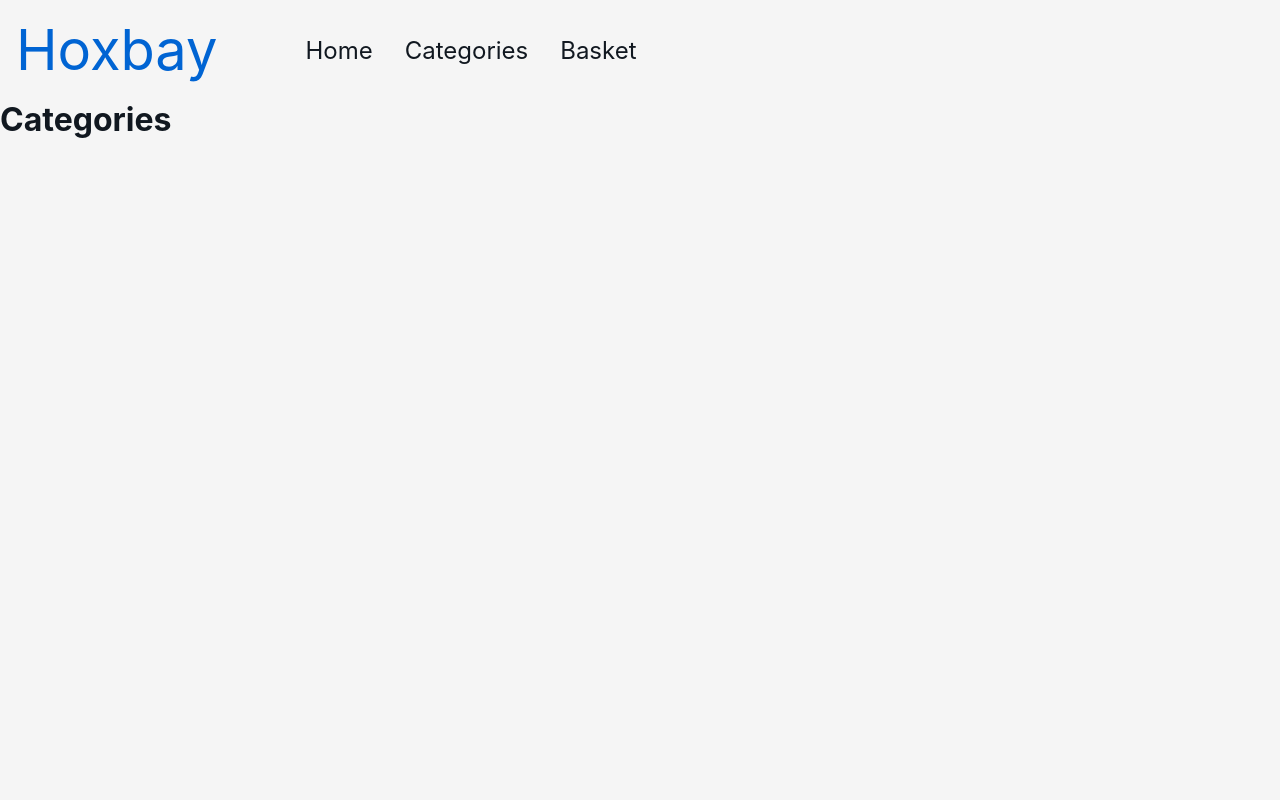
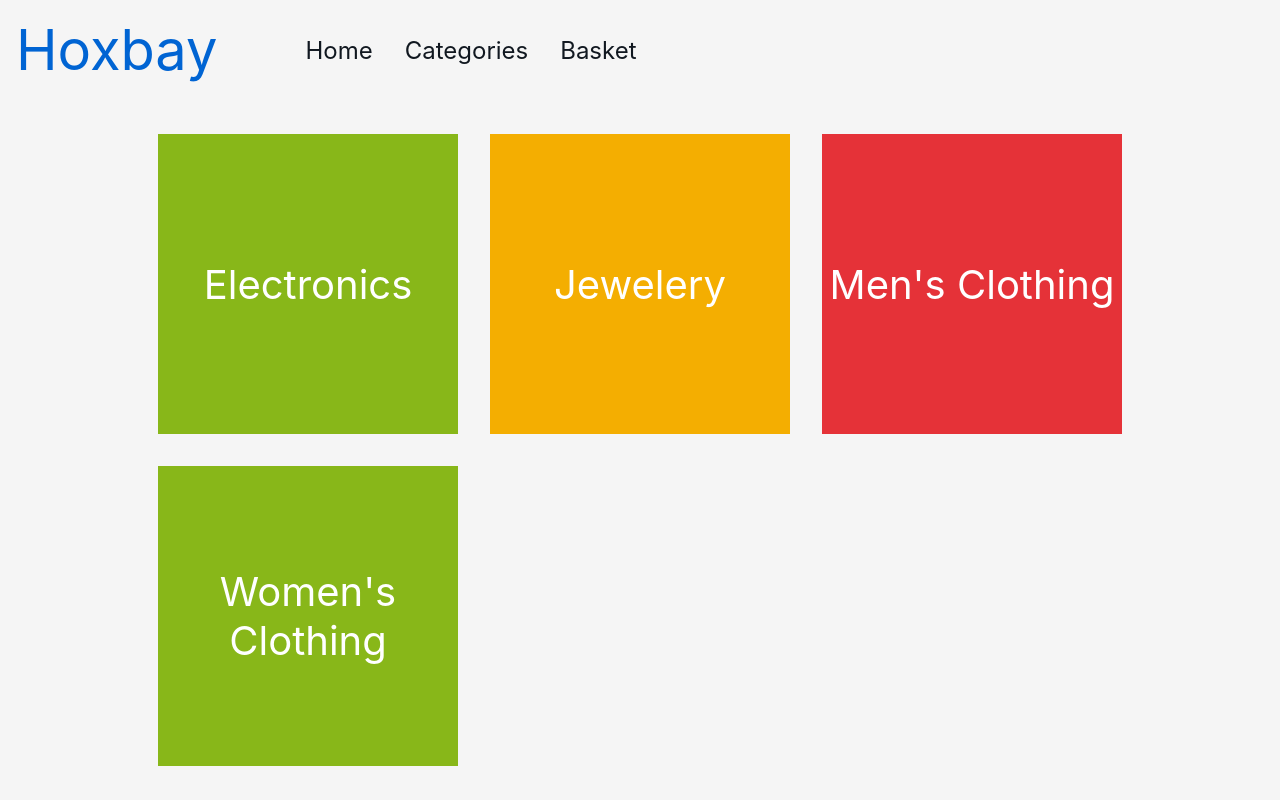
Before and after one commit to Igli-Boci/hoxton-react-hoxbay, a React (Vite) app: page /categories in a window 1280 px wide. Built offline with nearby package versions, Linux system fonts and the light colour scheme; data requests are answered from the project's data file.

Commit message:
Adding categories of products

```diff
--- a/src/pages/Categories.tsx
+++ b/src/pages/Categories.tsx
@@ -1,7 +1,26 @@
+import { useEffect, useState } from "react";
+import { Link } from "react-router-dom";
+import { getRandomColor } from "../helpers";
+import { Category } from "../types";
+
 export function Categories() {
+  const [categories, setCategories] = useState<Category>([]);
+
+  useEffect(() => {
+    fetch("http://localhost:3010/categories")
+      .then((resp) => resp.json())
+      .then((categoriesFromServer) => setCategories(categoriesFromServer));
+  }, []);
+
   return (
-    <div>
-      <h1>Categories</h1>
-    </div>
+    <section className="categories-container main-wrapper">
+      <ul className="categories-container__list">
+        {categories.map((category) => (
+          <li style={{ backgroundColor: getRandomColor() }}>
+            <Link to={`/categories/${category.id}`}>{category.name}</Link>
+          </li>
+        ))}
+      </ul>
+    </section>
   );
 }
--- a/src/pages/CategoryItems.tsx
+++ b/src/pages/CategoryItems.tsx
@@ -1,7 +1,30 @@
+import { useEffect, useState } from "react";
+import { Link, useParams } from "react-router-dom";
+import { Product } from "../types";
+
 export function CategoryItems() {
+  const [products, setProducts] = useState<Product[]>([]);
+  const params = useParams();
+
+  useEffect(() => {
+    fetch(`http://localhost:3010/products?categoryId=${params.id}`)
+      .then((resp) => resp.json())
+      .then((productsFromServer) => setProducts(productsFromServer));
+  }, []);
   return (
-    <div>
-      <h1>Category id</h1>
-    </div>
+    <section className="products-container main-wrapper">
+      <ul className="products-container__list">
+        {products.map((product) => (
+          <li>
+            <Link to={`/products/${product.id}`}>
+              <article className="product-item">
+                <img src={product.image} alt={product.title} />
+                <h3>{product.title}</h3>
+              </article>
+            </Link>
+          </li>
+        ))}
+      </ul>
+    </section>
   );
 }
--- a/src/pages/ProductDetails.tsx
+++ b/src/pages/ProductDetails.tsx
@@ -15,7 +15,6 @@ export function ProductDetails() {
   if (product === null) return <h2>Loading...</h2>;
 
   return (
-    <div>
     <section className="product-detail main-wrapper">
       <img src={product.image} alt={product.title} />
       <div
@@ -29,6 +28,5 @@ export function ProductDetails() {
         <button>Add to basket</button>
       </div>
     </section>
-    </div>
   );
 }
--- a/src/pages/Products.tsx
+++ b/src/pages/Products.tsx
@@ -11,7 +11,6 @@ export function Products() {
       .then((productsFromServer) => setProducts(productsFromServer));
   }, []);
   return (
-    <div>
     <section className="products-container main-wrapper">
       <ul className="products-container__list">
         {products.map((product) => (
@@ -26,6 +25,5 @@ export function Products() {
         ))}
       </ul>
     </section>
-    </div>
   );
 }
```
Lines whose indentation alone changed are shown as unchanged.
